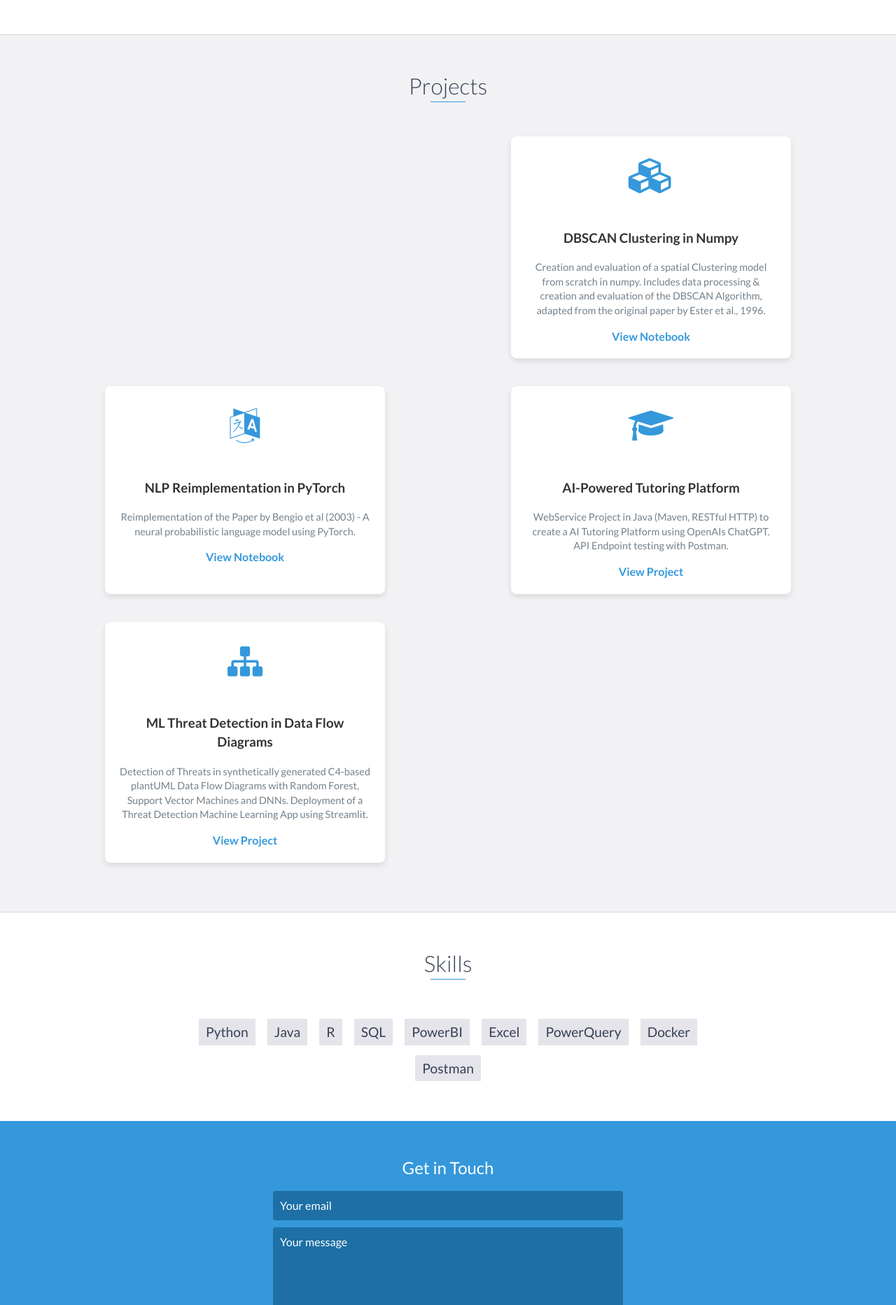
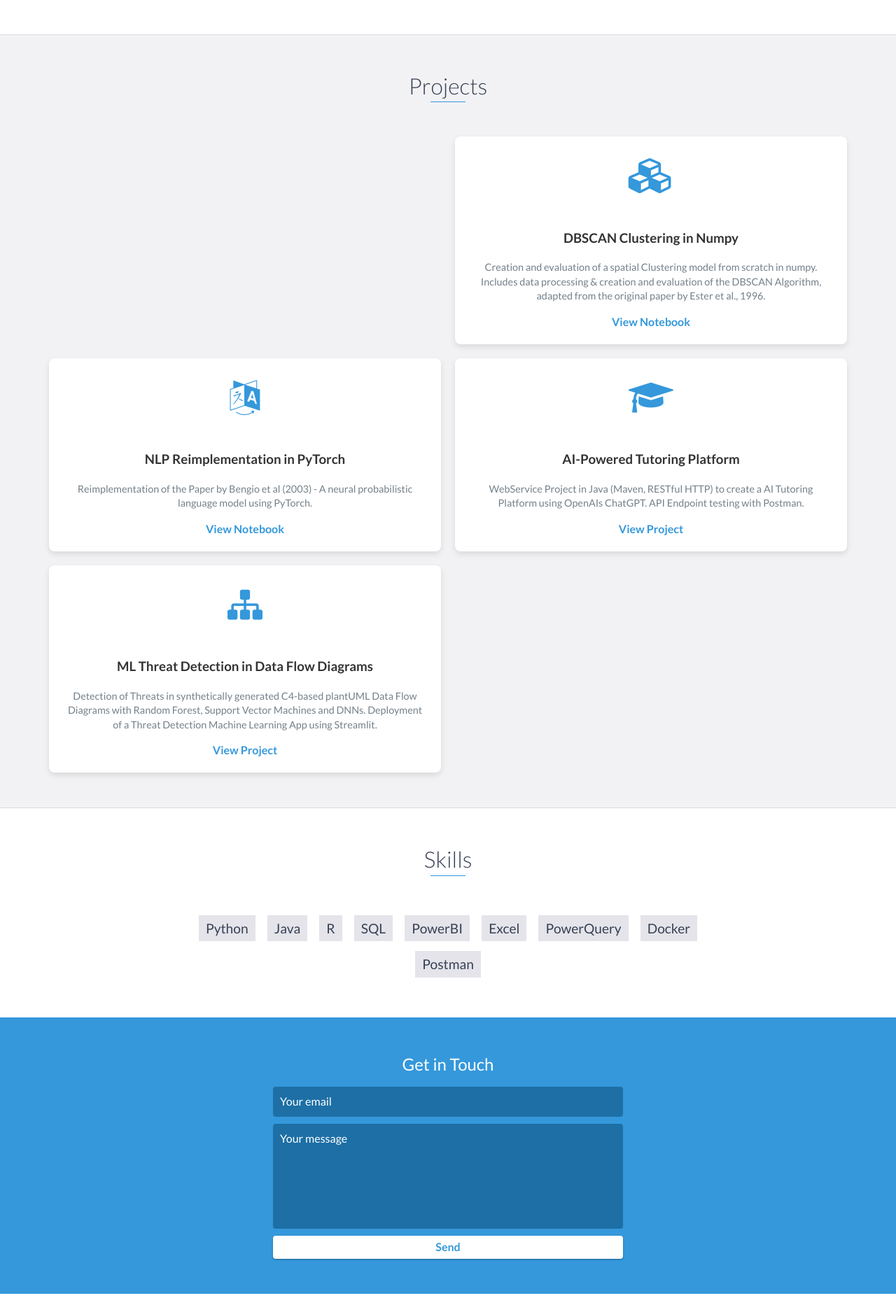
Before and after one commit to Dennis9699/MyProfile, a Jekyll site: the page index.html, which Jekyll copies as it is, in a window 1280 px wide. Shown: the part 2125-3990 px from the top of the page at 70% size. Built offline with Jekyll 4.4.1, drawn with Linux system fonts in a browser that asks for light colours.

Commit message:
Update styles.css

```diff
--- a/css/styles.css
+++ b/css/styles.css
@@ -12,21 +12,20 @@
 
 */
 #projects .container {
-    display: grid;
-    grid-template-columns: repeat(2, 1fr); /* Creates two columns of equal width */
+    display: grid !important;
+    grid-template-columns: repeat(2, 1fr); /* Two columns */
     gap: 20px;
     justify-items: center; /* Center the items horizontally */
 }
 
 #projects .project {
-    max-width: 400px;
+    max-width: 100%; /* Ensure projects take full width of the grid cell */
     box-shadow: 0 4px 8px rgba(0, 0, 0, 0.1);
     border-radius: 8px;
     overflow: hidden;
     display: flex;
     flex-direction: column;
     background-color: #fff;
-    margin-bottom: 20px;
     text-align: center;
 }
 
```
